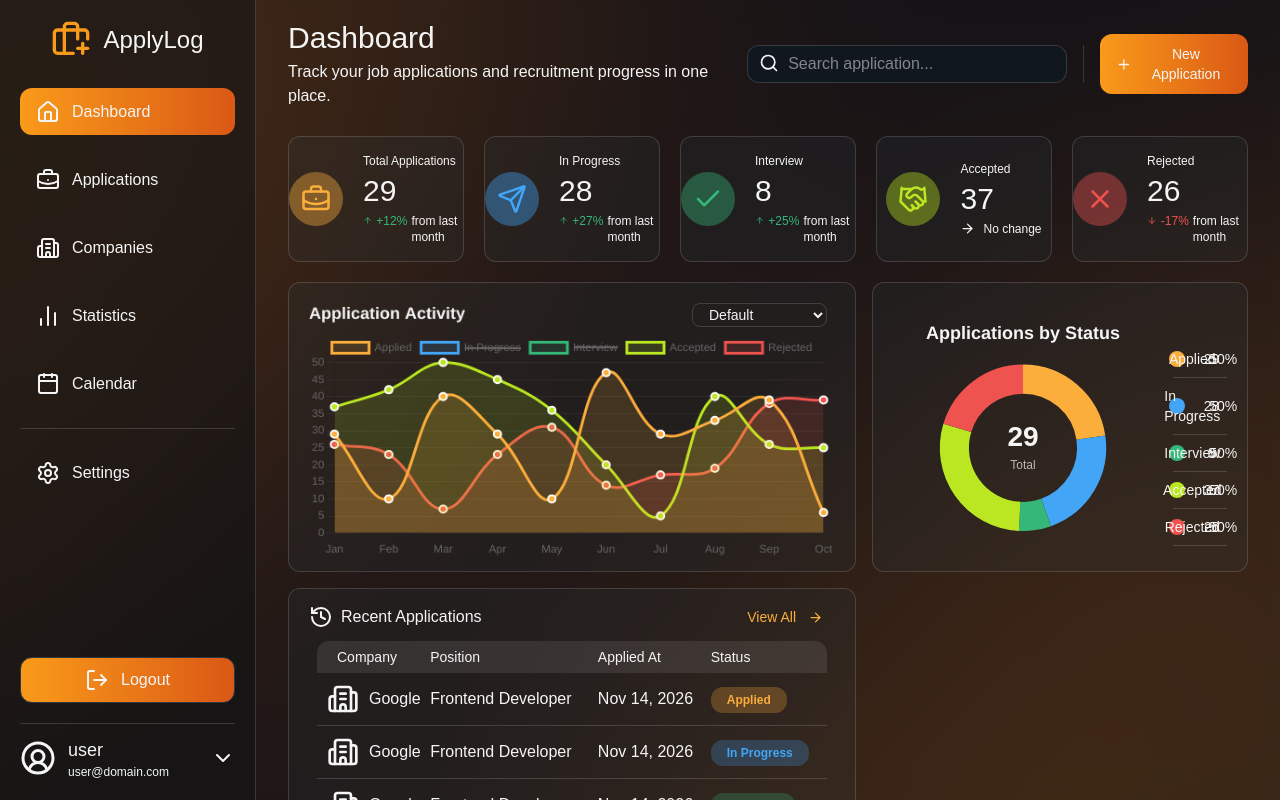
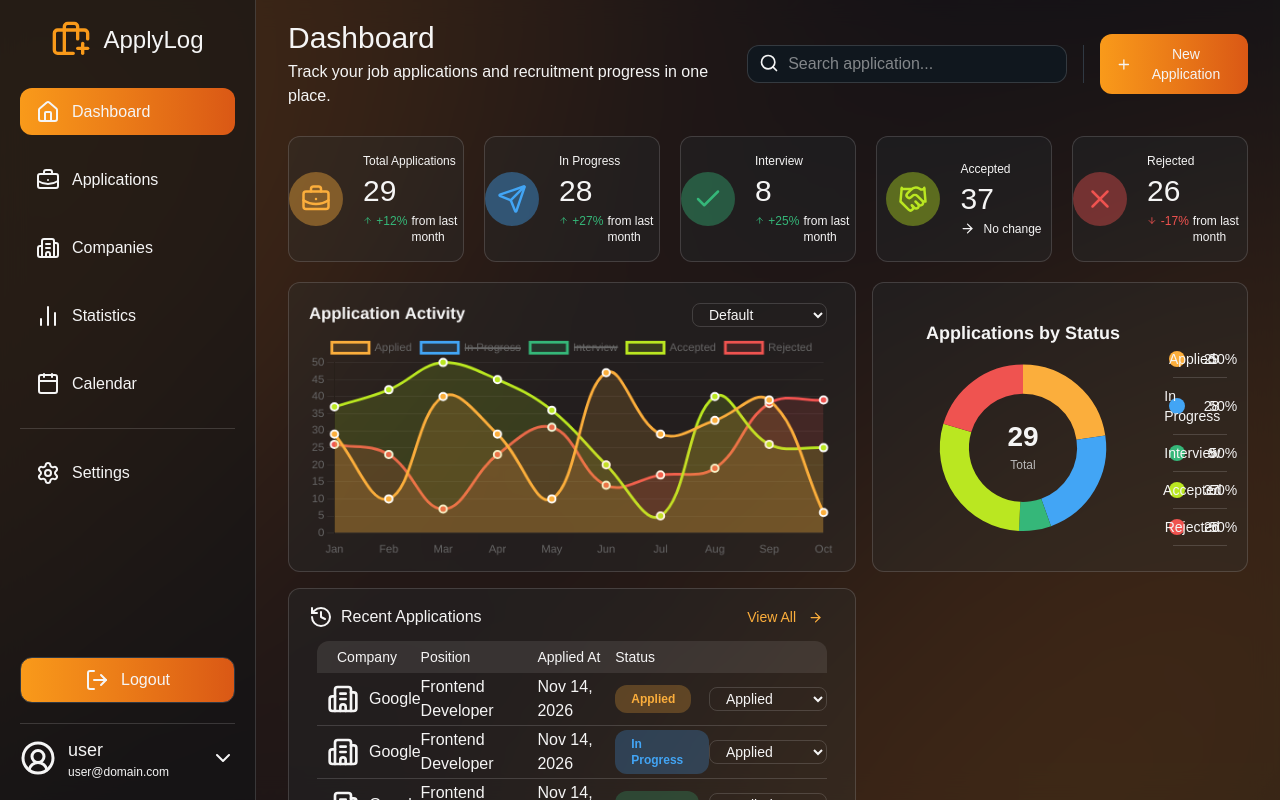
Before and after one commit to MRaihanZ/applylog, a Next.js app in the folder applylog-frontend/: page / in a window 1280 px wide. Built offline with nearby package versions, Linux system fonts and the light colour scheme.

Commit message:
feat: add status option

```diff
--- a/applylog-frontend/app/(dashboard)/_components/dashboardRecentApplications.tsx
+++ b/applylog-frontend/app/(dashboard)/_components/dashboardRecentApplications.tsx
@@ -1,38 +1,54 @@
 "use client";
 
+import { useState } from "react";
 import Link from "next/link";
 import { ArrowRight, BuildingComplex, RotateCcwClock } from "lucide-react";
 import Image from "next/image";
 
 const STATUS_INDEX: Record<number, React.ReactNode> = {
 	0: (
-		<span className="bg-[#fbae3c]/25 text-[#fbae3c] rounded-xl py-1.5 px-4 text-xs font-semibold">
+		<p className="w-fit bg-[#fbae3c]/25 text-[#fbae3c] rounded-xl py-1.5 px-4 text-xs font-semibold">
 			Applied
-		</span>
+		</p>
 	),
 	1: (
-		<span className="bg-[#42a5f5]/25 text-[#42a5f5] rounded-xl py-1.5 px-4 text-xs font-semibold">
+		<p className="w-fit bg-[#42a5f5]/25 text-[#42a5f5] rounded-xl py-1.5 px-4 text-xs font-semibold">
 			In Progress
-		</span>
+		</p>
 	),
 	2: (
-		<span className="bg-[#35b779]/25 text-[#35b779] rounded-xl py-1.5 px-4 text-xs font-semibold">
+		<p className="w-fit bg-[#35b779]/25 text-[#35b779] rounded-xl py-1.5 px-4 text-xs font-semibold">
 			Interview
-		</span>
+		</p>
 	),
 	3: (
-		<span className="bg-[#bae721]/25 text-[#bae721] rounded-xl py-1.5 px-4 text-xs font-semibold">
+		<p className="w-fit bg-[#bae721]/25 text-[#bae721] rounded-xl py-1.5 px-4 text-xs font-semibold">
 			Accepted
-		</span>
+		</p>
 	),
 	4: (
-		<span className="bg-[#ef5350]/25 text-[#ef5350] rounded-xl py-1.5 px-4 text-xs font-semibold">
+		<p className="w-fit bg-[#ef5350]/25 text-[#ef5350] rounded-xl py-1.5 px-4 text-xs font-semibold">
 			Rejected
-		</span>
+		</p>
 	),
 };
 
 export default function DashboardRecentApplication() {
+	const [statusApplication, setStatusApplication] = useState<string>("");
+	const availableStatus: string[] = [
+		"Applied",
+		"In Progress",
+		"Interview",
+		"Accepted",
+		"Rejected",
+	];
+	console.log(statusApplication);
+
+	const handleStatusApplicationOption = (
+		e: React.ChangeEvent<HTMLSelectElement>,
+	) => {
+		setStatusApplication(e.target.value);
+	};
 	return (
 		<div className="flex flex-col justify-center items-center gap-2">
 			<div className="w-full flex justify-between items-center mt-3 px-5">
@@ -64,7 +80,10 @@ export default function DashboardRecentApplication() {
 							<th className="py-1.5 text-sm font-medium text-start">
 								Applied At
 							</th>
-							<th className="rounded-tr-xl text-sm font-medium text-start">
+							<th
+								colSpan={2}
+								className="rounded-tr-xl text-sm font-medium text-start"
+							>
 								Status
 							</th>
 						</tr>
@@ -89,6 +108,25 @@ export default function DashboardRecentApplication() {
 								<td>Frontend Developer</td>
 								<td>Nov 14, 2026</td>
 								<td>{index === 5 ? STATUS_INDEX[0] : STATUS_INDEX[index]}</td>
+								<td className="text-end">
+									<select
+										name="statusApplication"
+										id="statusApplication"
+										value={statusApplication}
+										onChange={handleStatusApplicationOption}
+										className="px-3 py-0.5 rounded-lg border border-(--custom-border-glass) text-sm"
+									>
+										{availableStatus.map((stats, i) => (
+											<option
+												key={i}
+												value={stats}
+												className="bg-(--custom-border)"
+											>
+												{stats}
+											</option>
+										))}
+									</select>
+								</td>
 							</tr>
 						))}
 					</tbody>
```
